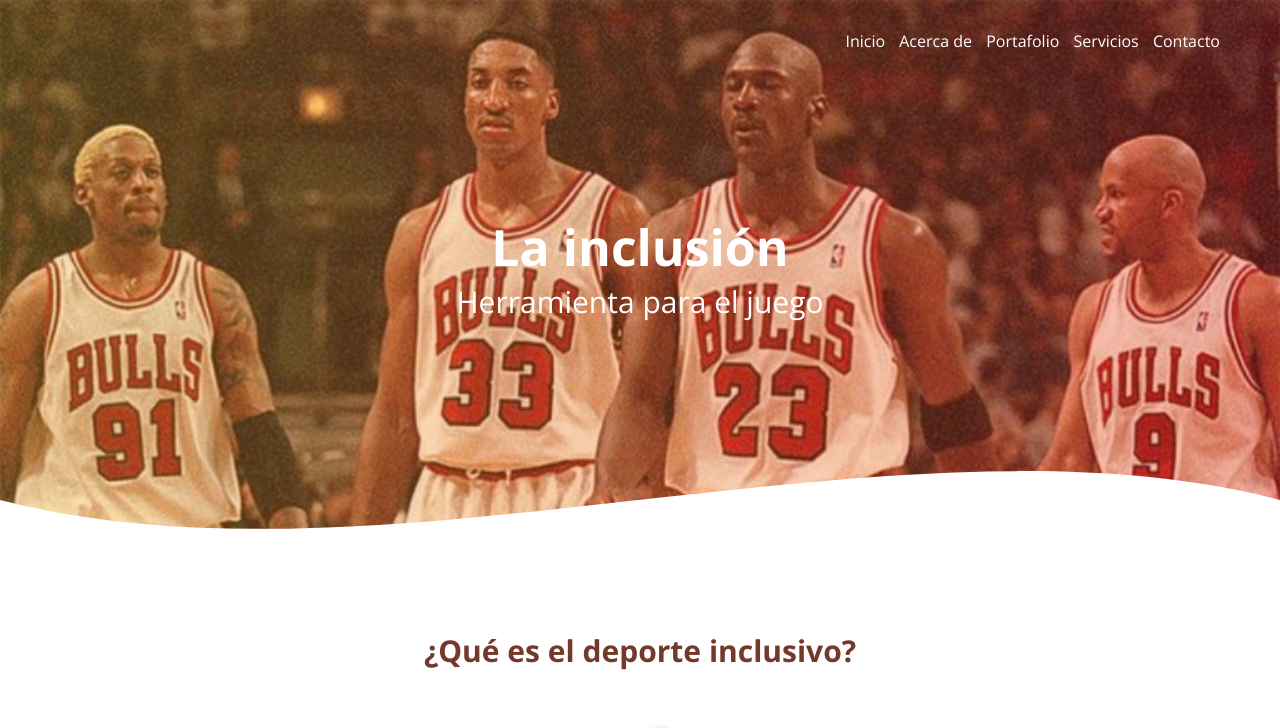
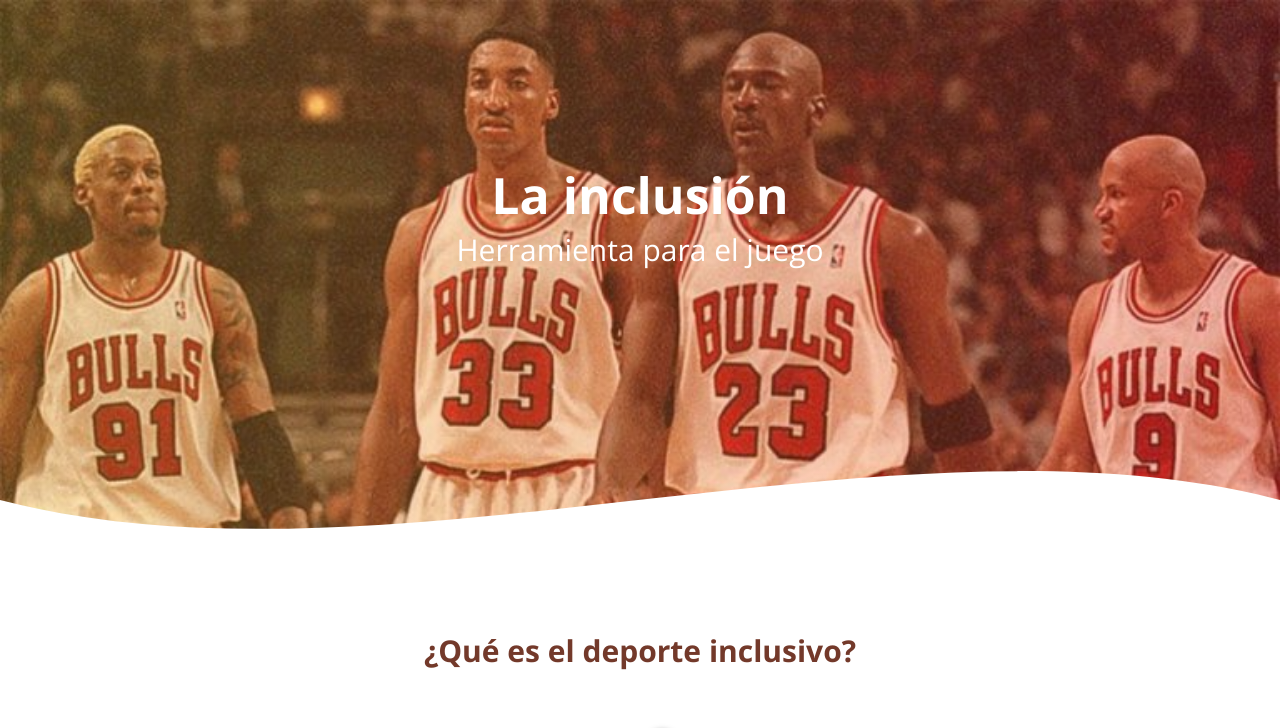
Before and after one commit to LEO3348/j, a plain HTML site: page index.html in a window 1280 px wide. Shown: the top 728 px of the page. Drawn offline with nearby package versions, Linux system fonts and the light colour scheme.

Commit message:
Update index.html

```diff
--- a/index.html
+++ b/index.html
@@ -13,13 +13,6 @@
 
 <body>
     <header>
-        <nav>
-            <a href="#">Inicio</a>
-            <a href="#">Acerca de</a>
-            <a href="#">Portafolio</a>
-            <a href="#">Servicios</a>
-            <a href="#">Contacto</a>
-        </nav>
         <section class="textos-header">
             <h1>La inclusión</h1>
             <h2>Herramienta para el juego</h2>
@@ -111,7 +104,9 @@
                     <img src="img/face1.jpeg" alt="">
                     <div class="contenido-texto-card">
                         <h4>Características de la Inclusión</h4>
-                        <p>• Condiciones de igualdad. • Sin prejuicios de ningún tipo. • Cohesión.
+                        <p>• Condiciones de igualdad.
+                            • Sin prejuicios de ningún tipo.
+                            • Cohesión.
                         </p>
                     </div>
                 </div>
```
